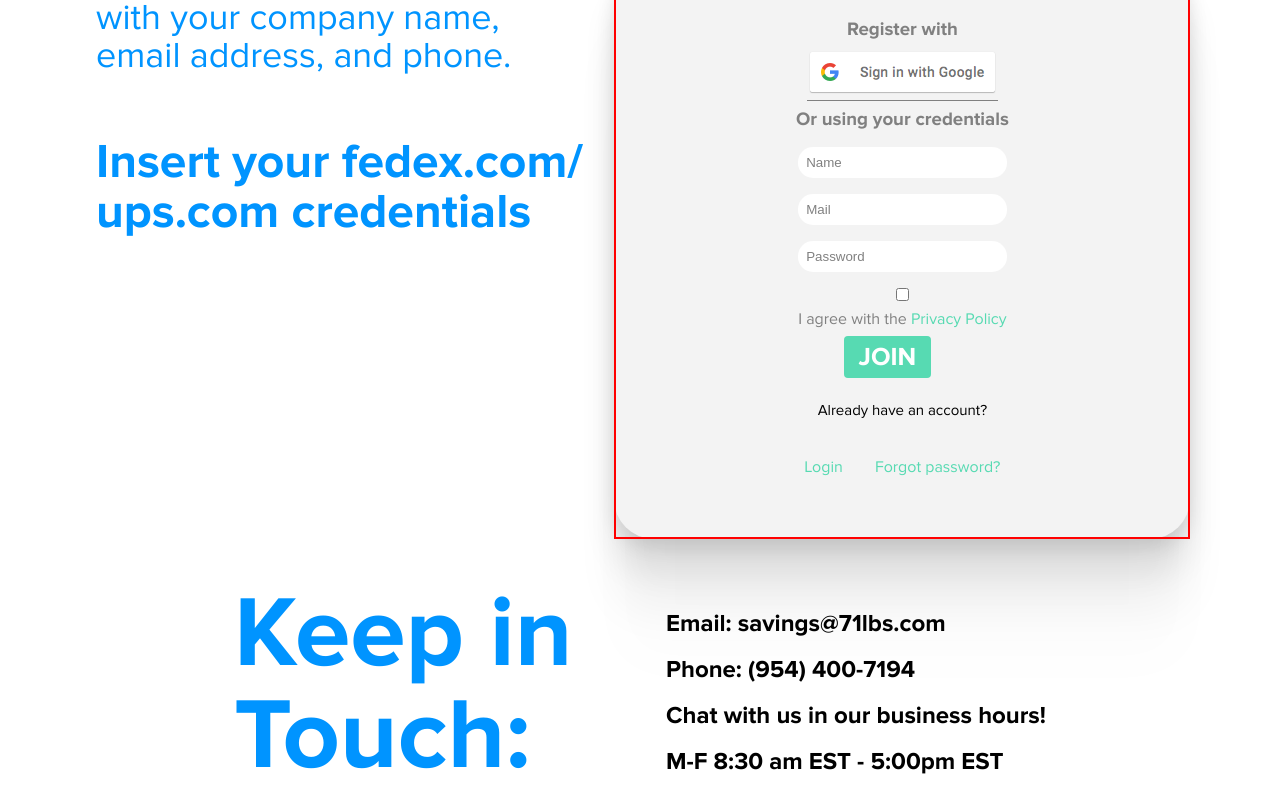
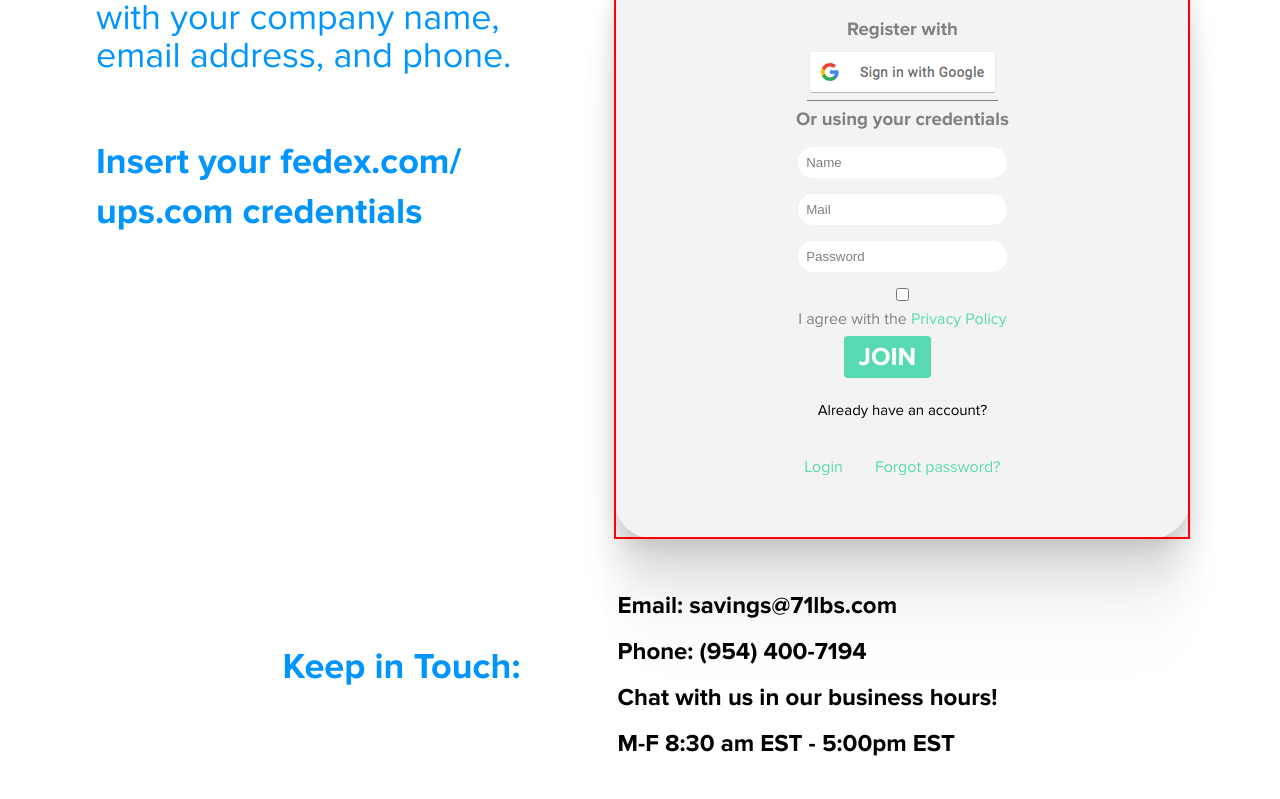
Before and after one commit to Dilogritando/71homepage2022april, a Next.js app: page / in a window 1280 px wide. Shown: the part 4201-5000 px from the top of the page. Built offline with nearby package versions, Linux system fonts and the light colour scheme.

Commit message:
[FIX] Unifying font-sizes in Keep in Touch and login section in home

```diff
--- a/components/KeepInTouch/KeepInTouch.module.scss
+++ b/components/KeepInTouch/KeepInTouch.module.scss
@@ -22,12 +22,12 @@
         }
         h6{
             text-align: center;
-            font-size: 64px;
-            line-height: 64px;
+            font-size: 24px;
+            line-height: 26px;
             @media (min-width: $laptopMin){
                 text-align: left;
-                font-size: 100px;
-                line-height: 102px;
+                font-size: 36px;
+                line-height: 38px;
             }
         }
     }
--- a/components/LoginHome/LoginHome.module.scss
+++ b/components/LoginHome/LoginHome.module.scss
@@ -15,13 +15,13 @@
     }
     span {
       color: $footer-blue;
-      font-size: 32px;
+      font-size: 24px;
       font-weight: bold;
       text-align: center;
       margin: 30px 0;
       padding: 0;
       @media (min-width: $tabletMin){
-        font-size: 48px;
+        font-size: 36px;
         line-height: 50px;
         text-align: left;
       }
```
